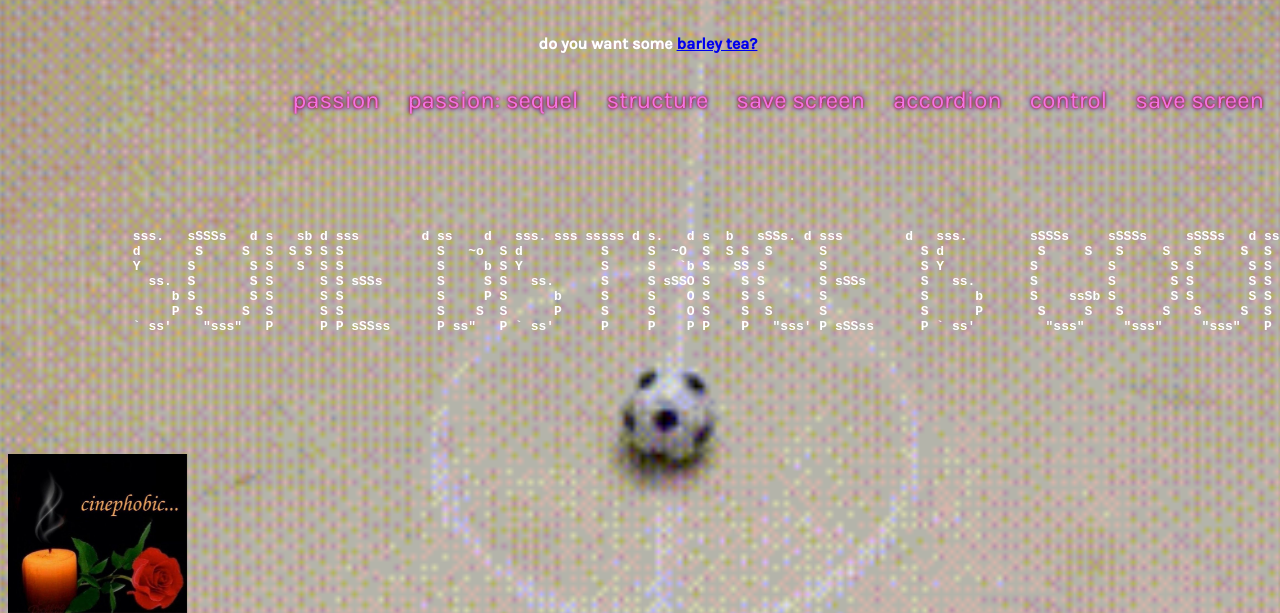
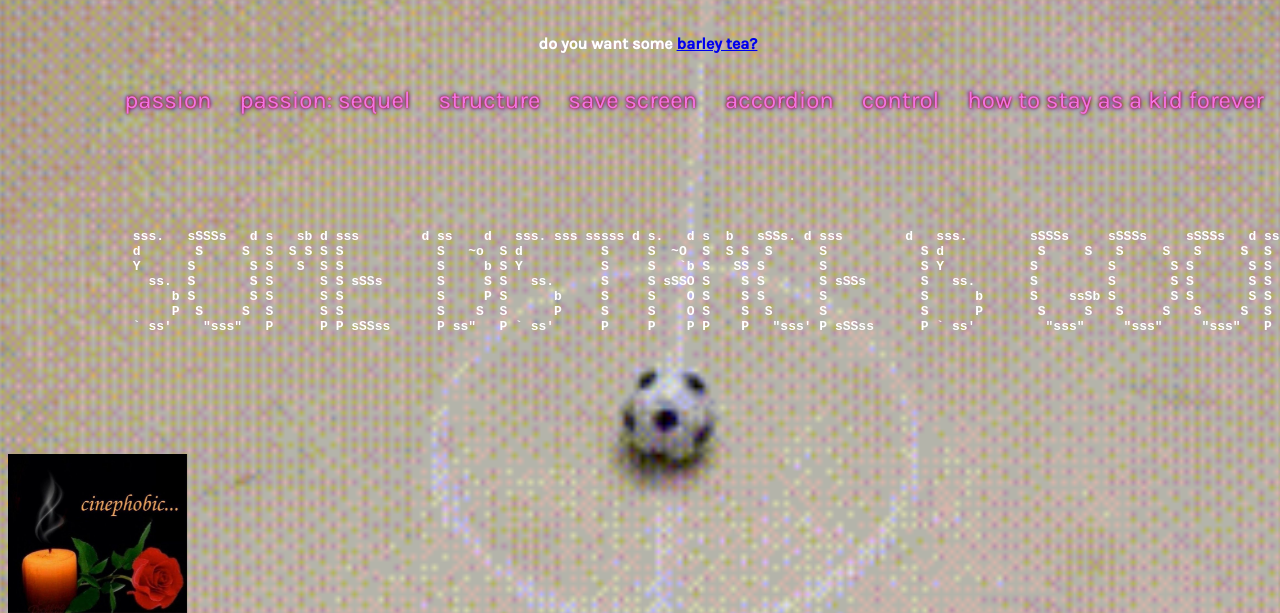
Before and after one commit to raasimulation/home, a plain HTML site: page index.html in a window 1280 px wide. Shown: the part 187-800 px from the top of the page. Drawn offline with Linux system fonts and the light colour scheme.

Commit message:
name updated

```diff
--- a/index.html
+++ b/index.html
@@ -23,7 +23,7 @@
         <a href="screensaver/screensaver.html"><div class="baby" ;>save screen</div></a>
         <a href="accordion/accordion.html" target="_blank"><div class="baby" ;>accordion</div></a>
         <a href="control/control v2.html" target="_blank"><div class="baby" ;>control</div></a>
-        <a href="final/htsaakf.html"><div class="baby" ;>save screen</div></a>
+        <a href="final/htsaakf.html"><div class="baby" ;>how to stay as a kid forever</div></a>
     </div>
     <br>
     <br>
```
